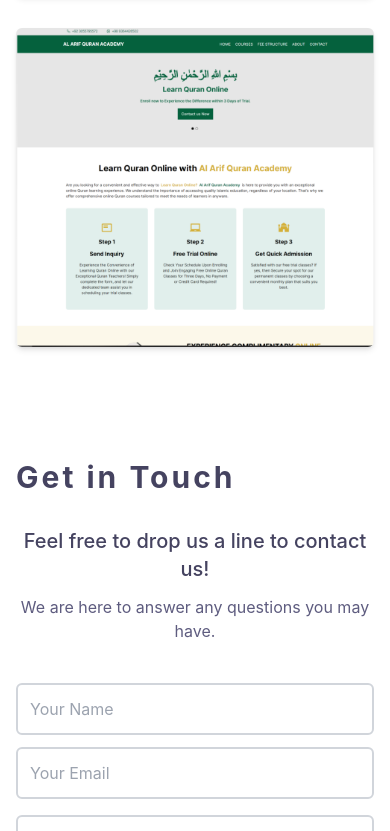
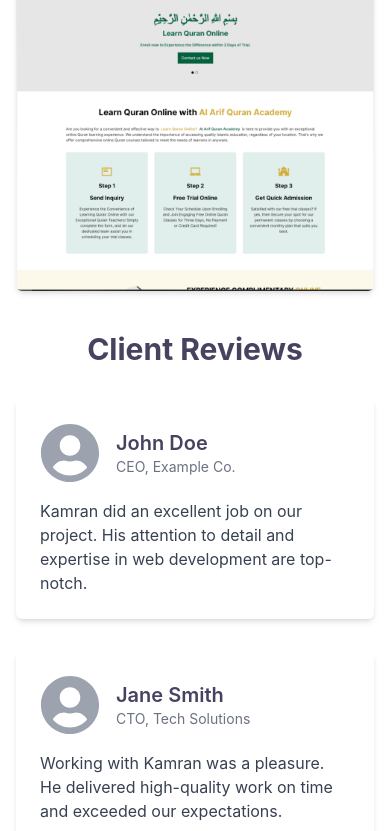
Before and after one commit to kamranalig/kamran_portfolio, a React (Vite) app: page / in a window 390 px wide. Shown: the part 4790-5621 px from the top of the page. Built offline with nearby package versions, Linux system fonts and the light colour scheme.

Commit message:
Review Section added

```diff
--- a/package.json
+++ b/package.json
@@ -14,7 +14,8 @@
     "react-dom": "^18.3.1",
     "react-icons": "^5.2.1",
     "react-scroll": "^1.9.0",
-    "react-simple-typewriter": "^5.0.1"
+    "react-simple-typewriter": "^5.0.1",
+    "react-testimonials": "^1.1.1"
   },
   "devDependencies": {
     "@types/react": "^18.3.3",
--- a/src/App.jsx
+++ b/src/App.jsx
@@ -5,6 +5,7 @@
 import Header from "./components/header";
 import Navbar from "./components/navbar/index";
 import Projects from "./components/projectss";
+import Reviews from "./components/reviewss";
 import Services from "./components/servicess";
 function App() {
   return (
@@ -14,6 +15,7 @@
       <About />
       <Services />
       <Projects />
+      <Reviews />
       <Contact />
       <Footer />
     </>
--- a/src/components/projectss/index.jsx
+++ b/src/components/projectss/index.jsx
@@ -2,7 +2,7 @@
 
 const Projects = () => {
   return (
-    <div className="max-w-[1160px] mx-auto py-14 px-4" id="projects">
+    <div className="max-w-[1160px] mx-auto px-4" id="projects">
       <h3 className="text-3xl font-bold mb-8 text-[#454360]">
         My Recent Projects
       </h3>
--- /dev/null
+++ b/src/components/reviewss/index.jsx
@@ -0,0 +1,54 @@
+import React from "react";
+import { FaUserCircle } from "react-icons/fa";
+
+const reviews = [
+  {
+    name: "John Doe",
+    review:
+      "Kamran did an excellent job on our project. His attention to detail and expertise in web development are top-notch.",
+    designation: "CEO, Example Co.",
+  },
+  {
+    name: "Jane Smith",
+    review:
+      "Working with Kamran was a pleasure. He delivered high-quality work on time and exceeded our expectations.",
+    designation: "CTO, Tech Solutions",
+  },
+  {
+    name: "Michael Brown",
+    review:
+      "Kamran's skills and knowledge in web development are impressive. He provided valuable insights and solutions.",
+    designation: "Product Manager, Innovate Inc.",
+  },
+];
+
+const Testimonials = () => {
+  return (
+    <div className="max-w-[1160px] mx-auto py-10 px-4" id="testimonials">
+      <h3 className="text-3xl font-bold text-center mb-8 text-[#454360]">
+        Client Reviews
+      </h3>
+      <div className="grid grid-cols-1 md:grid-cols-3 gap-8">
+        {reviews.map((review, index) => (
+          <div
+            key={index}
+            className="relative bg-white shadow-md rounded-md overflow-hidden p-6 transform transition-transform duration-300 hover:scale-105"
+          >
+            <div className="flex items-center mb-4">
+              <FaUserCircle className="text-6xl text-gray-400 mr-4" />
+              <div>
+                <h4 className="text-xl font-semibold text-[#454360]">
+                  {review.name}
+                </h4>
+                <p className="text-sm text-gray-500">{review.designation}</p>
+              </div>
+            </div>
+            <p className="text-gray-700">{review.review}</p>
+          </div>
+        ))}
+      </div>
+    </div>
+  );
+};
+
+export default Testimonials;
```
Also changed, not shown: 1 other file (tests, documents, lock files or other folders).
